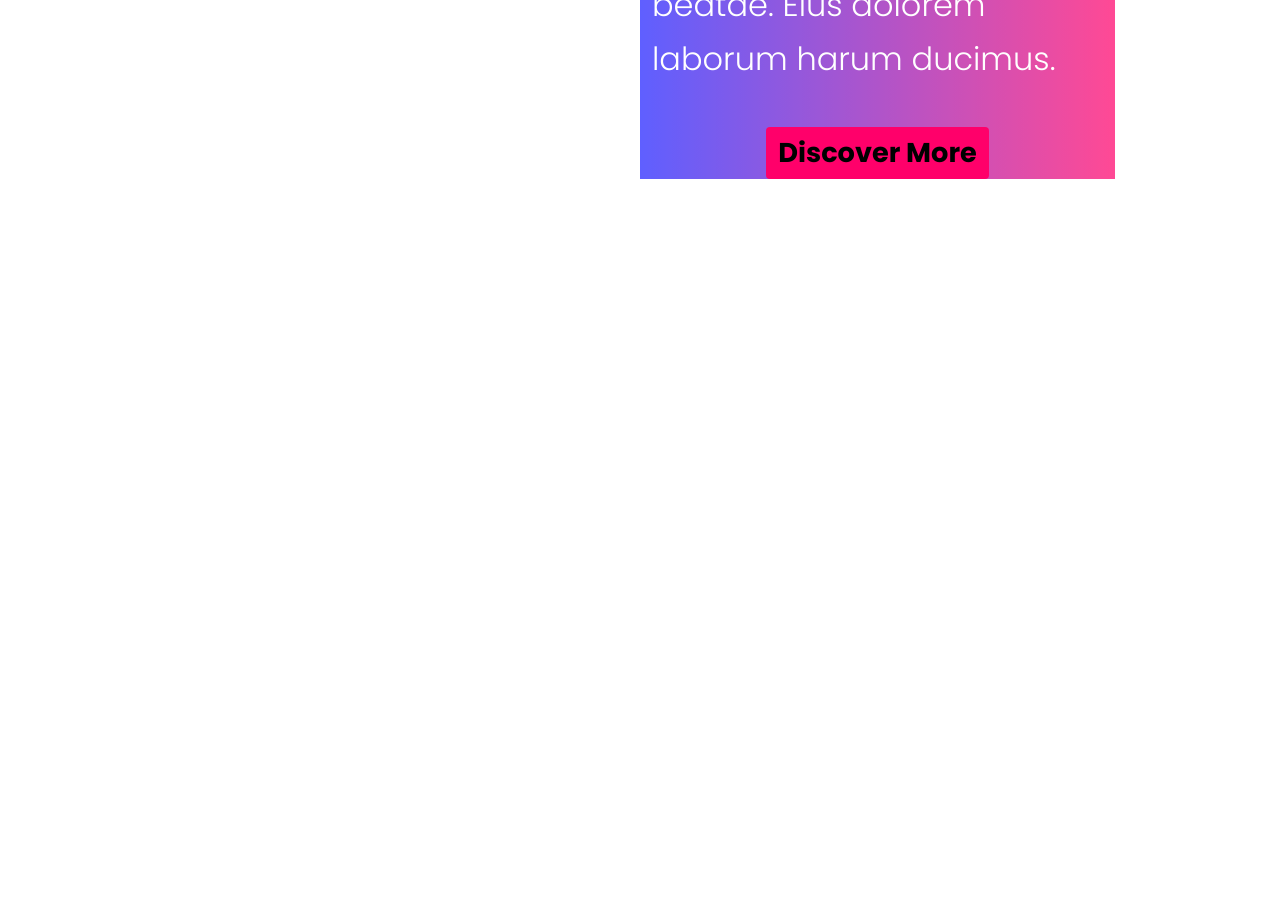
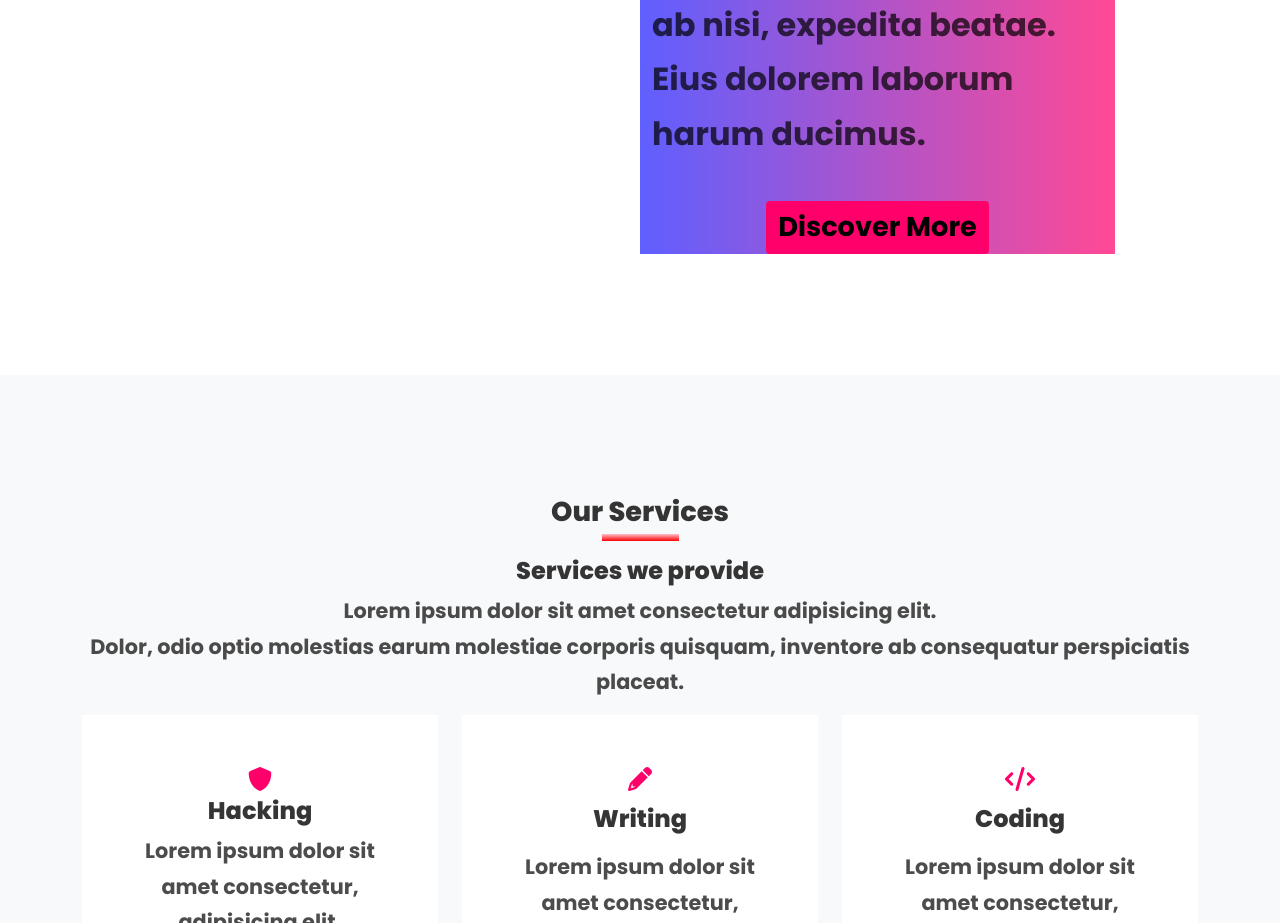
Before and after one commit to Lwvzi/git-EIGHT, a plain HTML site: page index.html in a window 1280 px wide. Shown: the part 1877-2800 px from the top of the page. Before the commit the page ends 2177 px from the top, so only its background shows below. Drawn offline with Linux system fonts and the light colour scheme; files whose address does not match are found by name.

Commit message:
finished services media qs

```diff
--- a/css/style.css
+++ b/css/style.css
@@ -12,7 +12,8 @@ h1, h2, h3, h4, h5, h6{
 }
 
 p{
-    font-weight: 500;
+    font-weight: 700 !important;
+    color:rgba(0, 0, 0, 0.7) !important;
 }
 
 a {
@@ -32,6 +33,14 @@ img{
 
 section{
     padding: 121px 0;
+}
+
+.divider{
+    height: 7px;
+    width: 77px;
+    background: linear-gradient(360deg, red, pink);
+    margin: 14px auto;
+    margin-top: -3px;
 }
 
 /*============== Navbar Starts =============*/
@@ -250,7 +259,7 @@ section{
     background: linear-gradient(90deg, rgba(255, 0, 106, 0.7), rgba(0, 0, 255, 0.7));
 }
 
-/*#home*/
+/*#about*/
 /* Small devices (landscape phones, 576px and up)*/
 @media (min-width: 576px) {
     #about{
@@ -366,3 +375,97 @@ section{
 }
 
 /*========================================================== About Section Ends =============================================================*/
+
+
+/*========================================================== Services Section Starts =============================================================*/
+
+.service-box i{
+    font-size: 1.5rem;
+    color: rgb(255, 0, 106);
+}
+
+.service-box p{
+    color:rgba(0, 0, 0, 0.7);
+    font-weight: 700;
+}
+
+
+
+/*#services*/
+/* Small devices (landscape phones, 576px and up)*/
+@media (min-width: 576px) {
+    #services{
+        width: 100vw;
+    }
+
+    #services p{
+        font-size: 1.3rem;
+    }
+
+    #services h1{
+        font-size: 1.7rem;
+    }
+
+    #services h5{
+        font-size: 1.5rem;
+    }
+
+}
+
+/* Medium devices (tablets, 768px and up)*/
+@media (min-width: 768px) {
+    #services{
+        width: 100vw;
+    }
+
+    #services p{
+        font-size: 1.3rem;
+    }
+
+    #services h1{
+        font-size: 1.7rem;
+    }
+
+    #services h5{
+        font-size: 1.5rem;
+    }
+}
+
+/* Large devices (desktops, 992px and up)*/
+@media (min-width: 992px) {
+    #services{
+        width: 100vw;
+    }
+
+    #services p{
+        font-size: 1.3rem;
+    }
+
+    #services h1{
+        font-size: 1.7rem;
+    }
+
+    #services h5{
+        font-size: 1.5rem;
+    }
+}
+
+/* X-Large devices (large desktops, 1200px and up)*/
+@media (min-width: 1200px) {
+    #services{
+        width: 100vw;
+    }
+
+    #services p{
+        font-size: 1.3rem;
+    }
+
+    #services h1{
+        font-size: 1.7rem;
+    }
+
+    #services h5{
+        font-size: 1.5rem;
+    }
+}
+/*========================================================== Services Section Ends =============================================================*/
--- a/index.html
+++ b/index.html
@@ -31,10 +31,10 @@
                 <a class="nav-link" href="#about">About</a>
               </li>
               <li class="nav-item">
-                <a class="nav-link" href="#portfolio">Portolio</a>
+                <a class="nav-link" href="#services">Services</a>
               </li>
               <li class="nav-item">
-                <a class="nav-link" href="#services">Services</a>
+                <a class="nav-link" href="#portfolio">Portolio</a>
               </li>
               <li class="nav-item">
                 <a class="nav-link" href="#blog">Blog</a>
@@ -79,6 +79,7 @@
       <div class="container">
 
         <h1 class="text-center">About Us</h1>
+        <div class="divider mb-3 text-center"></div>
 
         <div class="row align-items-center">
 
@@ -107,6 +108,84 @@
     </section>
 
 
+    <!--Services Section-->
+    <section id="services" class="min-vh-100 bg-light">
+
+      <div class="container">
+
+        <h1 class="text-center">Our Services</h1>
+        <div class="divider text-center"></div>
+
+        <div class="row mt-3">
+
+          <div class="col-12">
+
+            <h4 class="text-center">Services we provide</h4>
+            <p class="text-center lead">Lorem ipsum dolor sit amet consectetur adipisicing elit. <br> Dolor, odio optio molestias earum molestiae corporis quisquam, inventore ab consequatur perspiciatis placeat.</p>
+
+          </div>
+
+        </div>
+
+        <div class="row gy-4">
+
+          <div class="col-lg-4 col-sm-6 text-center">
+            <div class="service-box p-4 p-sm-5 bg-white">
+              <i class="fa-solid fa-shield mt-1"></i>
+              <h5>Hacking</h5>
+              <p>Lorem ipsum dolor sit amet consectetur, adipisicing elit. Laboriosam sunt odio perspiciatis voluptate nemo, eum corrupti fugiat nihil sapiente, magni ducimus.</p>
+            </div>
+          </div>
+
+          <div class="col-lg-4 col-sm-6 text-center">
+            <div class="service-box p-4 p-sm-5 bg-white">
+              <i class="fa-solid fa-pencil mt-1"></i>
+              <h5 class="mt-2 mb-3">Writing</h5>
+              <p class="mt-2 mb-3">Lorem ipsum dolor sit amet consectetur, adipisicing elit. Laboriosam sunt odio perspiciatis voluptate nemo, eum corrupti fugiat nihil sapiente, magni ducimus.</p>
+            </div>
+          </div>
+
+          <div class="col-lg-4 col-sm-6 text-center">
+            <div class="service-box p-4 p-sm-5 bg-white">
+              <i class="fa-solid fa-code mt-1"></i>
+              <h5 class="mt-2 mb-3">Coding</h5>
+              <p class="mt-2 mb-3">Lorem ipsum dolor sit amet consectetur, adipisicing elit. Laboriosam sunt odio perspiciatis voluptate nemo, eum corrupti fugiat nihil sapiente, magni ducimus.</p>
+            </div>
+          </div>
+
+          <div class="col-lg-4 col-sm-6 text-center">
+            <div class="service-box p-4 p-sm-5 bg-white">
+              <i class="fa-solid fa-desktop mt-1"></i>
+              <h5 class="mt-2 mb-3">Web Design</h5>
+              <p class="mt-2 mb-3">Lorem ipsum dolor sit amet consectetur, adipisicing elit. Laboriosam sunt odio perspiciatis voluptate nemo, eum corrupti fugiat nihil sapiente, magni ducimus.</p>
+            </div>
+          </div>
+
+          <div class="col-lg-4 col-sm-6 text-center">
+            <div class="service-box p-4 p-sm-5 bg-white">
+              <i class="fa-solid fa-business-time mt-1"></i>
+              <h5 class="mt-2 mb-3">Consultations</h5>
+              <p class="mt-2 mb-3">Lorem ipsum dolor sit amet consectetur, adipisicing elit. Laboriosam sunt odio perspiciatis voluptate nemo, eum corrupti fugiat nihil sapiente, magni ducimus.</p>
+            </div>
+          </div>
+
+          <div class="col-lg-4 col-sm-6 text-center">
+            <div class="service-box p-4 p-sm-5 bg-white">
+              <i class="fa-solid fa-people-group mt-1"></i>
+              <h5 class="mt-2 mb-3">Marketing</h5>
+              <p class="mt-2 mb-3">Lorem ipsum dolor sit amet consectetur, adipisicing elit. Laboriosam sunt odio perspiciatis voluptate nemo, eum corrupti fugiat nihil sapiente, magni ducimus.</p>
+            </div>
+          </div>
+
+
+
+        </div>
+
+      </div>
+
+    </section>
+
+
 
 
 
```
